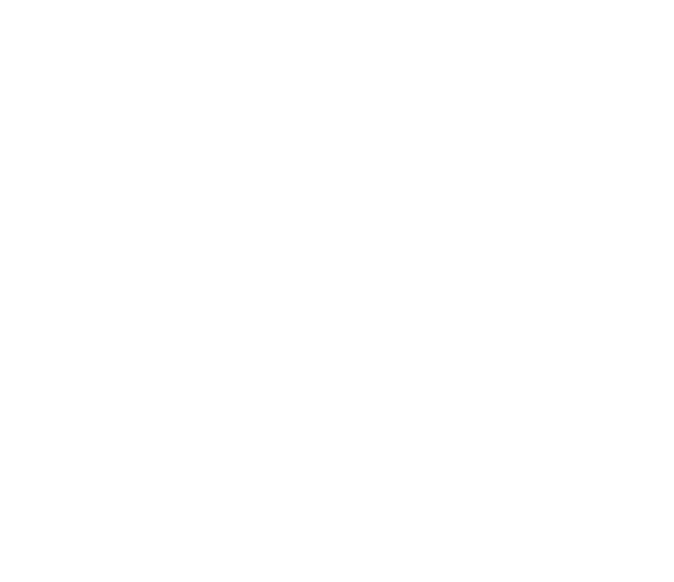
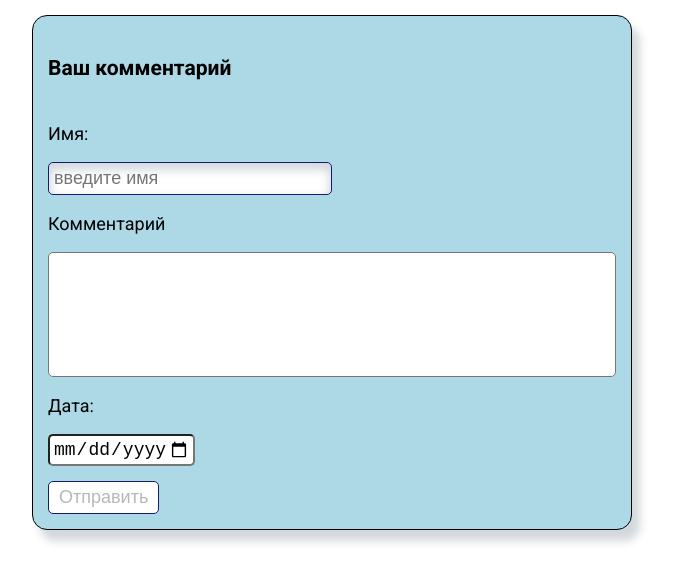
Before and after one commit to annettabel87/comments, a website built with webpack: page src/index.html in a window 1280 px wide. Shown: the whole page, without its empty margins (308-982 px from the left). Built offline with nearby package versions, Linux system fonts and the light colour scheme.

Commit message:
add form component

```diff
--- /dev/null
+++ b/src/commentsData.ts
@@ -0,0 +1,15 @@
+ export const commentsData: IFormData[] = [
+    {
+        id: 1,
+        name: 'Anna',
+        comment: 'hello',
+        date: '01.01.2022'
+    }
+]
+
+export interface IFormData {
+    id?: number;
+    name?: string,
+    comment?: string,
+    date?: string
+}
--- a/src/components/form.ts
+++ /dev/null
@@ -1,3 +0,0 @@
-import { createElement } from './control';
-
-export const form = createElement(null, 'form', 'form');
--- /dev/null
+++ b/src/components/form/form.scss
@@ -0,0 +1,75 @@
+.form {
+    background-color: lightblue;
+    max-width: 600px;
+    padding: 15px;
+    display: flex;
+    flex-direction: column;
+    align-items: flex-start;
+    margin: 0 auto;
+    border: 1px solid;
+    border-radius: 15px;
+    gap: 15px;
+    -webkit-box-shadow: 8px 11px 8px 0px rgba(34, 60, 80, 0.2);
+    -moz-box-shadow: 8px 11px 8px 0px rgba(34, 60, 80, 0.2);
+    box-shadow: 8px 11px 8px 0px rgba(34, 60, 80, 0.2);
+
+    &__input {
+        width: 50%;
+        padding: 5px;
+        -webkit-box-shadow: 0px 5px 10px 2px rgba(34, 60, 80, 0.2) inset;
+        -moz-box-shadow: 0px 5px 10px 2px rgba(34, 60, 80, 0.2) inset;
+        box-shadow: 0px 5px 10px 2px rgba(34, 60, 80, 0.2) inset;
+        border-radius: 5px;
+        border: 1px solid midnightblue;
+        font-size: 18px;
+
+        &.invalid {
+            outline: none;
+            border-color: red;
+        }
+
+        &:focus:focus.invalid {
+            outline: none;
+            border-color: red;
+        }
+    }
+
+    &__textarea {
+        width: 100%;
+        height: 125px;
+        resize: none;
+        overflow-y: scroll;
+        padding: 3px;
+        border-radius: 5px;
+        font-size: 18px;
+        outline: none;
+
+        &.invalid {
+            outline: none;
+            border-color: red;
+        }
+
+        &:focus.invalid {
+            outline: none;
+            border-color: red;
+        }
+    }
+
+    &__date {
+        padding: 3px;
+        border-radius: 5px;
+        font-size: 18px;
+    }
+
+    &__btn {
+        padding: 5px 10px;
+        background-color: #fff;
+        border: 1px solid midnightblue;
+        border-radius: 5px;
+        font-size: 18px;
+    }
+}
+
+.error {
+    color: red;
+}
--- /dev/null
+++ b/src/components/form/form.ts
@@ -0,0 +1,77 @@
+import { createElement } from '../../helpers/control';
+import { dateHelper } from '../../helpers/dateHelper';
+import { formHelper } from '../../helpers/formHelper';
+import './form.scss';
+
+export const form = createElement(null, 'form', 'form') as HTMLFormElement;
+const title = createElement(form, 'h3','form__title', 'Ваш комментарий');
+
+
+const nameLabel = createElement(form, 'label', 'form__label');
+nameLabel.textContent = 'Имя: ';
+const errorBlockName = formHelper.createErrorBlock(nameLabel,'длина от 4 до 30 символов', true);
+
+const nameInput = createElement(form, 'input', 'form__input') as HTMLInputElement;
+nameInput.setAttribute('placeholder', 'введите имя');
+nameInput.setAttribute('name', 'name');
+
+
+nameInput.addEventListener('input', () => {
+    changeHelper(nameInput, 4, 30, errorBlockName);
+});
+nameInput.addEventListener('blur', () => {
+    changeHelper(nameInput, 2, 300, errorBlockName);
+});
+
+const textLabel = createElement(form, 'label', 'form__label');
+textLabel.textContent = 'Комментарий';
+const errorBlockText = formHelper.createErrorBlock(textLabel,'длина от 1 до 300 символов', true);
+
+
+const textInput = createElement(form, 'textarea', 'form__textarea') as HTMLTextAreaElement;
+textInput.setAttribute('name', 'comment');
+
+textInput.addEventListener('input', () => {
+    changeHelper(textInput, 2, 300, errorBlockText);
+});
+textInput.addEventListener('blur', () => {
+    changeHelper(textInput, 2, 300, errorBlockText);
+});
+
+const dateLabel = createElement(form, 'label', 'form__label');
+dateLabel.textContent = 'Дата:';
+
+const dateInput = createElement(form, 'input', 'form__date') as HTMLInputElement;
+dateInput.setAttribute('type', 'date');
+dateInput.setAttribute('value','');
+dateInput.setAttribute('name', 'date');
+dateInput.setAttribute('max', dateHelper.getDateToString());
+
+const submitBtn = createElement(form, 'button', 'form__btn') as HTMLButtonElement;
+submitBtn.setAttribute('type', 'submit');
+submitBtn.textContent = 'Отправить';
+submitBtn.disabled = true;
+
+textInput.addEventListener('keydown', (e) => {
+    if(e.key === 'Enter'){
+        submitForm(e);
+    }
+})
+form.addEventListener('submit', (e) => {
+        submitForm(e);
+});
+
+
+function changeHelper(elem: HTMLInputElement | HTMLTextAreaElement, min: number, max: number, errorBlock: HTMLElement) {
+    const isValid = formHelper.validate(elem.value, min, max);
+    errorBlock.hidden =  isValid;
+
+    !isValid ? elem.classList.add('invalid') : elem.classList.remove('invalid');
+    submitBtn.disabled = !errorBlock.hidden;
+};
+
+function submitForm(e: SubmitEvent | KeyboardEvent) {
+    e.preventDefault();
+    formHelper.addData(nameInput.value, textInput.value, dateInput.value);
+    form.reset();
+}
--- a/src/global.scss
+++ b/src/global.scss
@@ -25,3 +25,7 @@ a {
     text-decoration: none;
     color: #fff;
 }
+
+.app {
+    padding: 15px;
+}
--- /dev/null
+++ b/src/helpers/dateHelper.ts
@@ -0,0 +1,11 @@
+export class dateHelper {
+
+    static getDateToString() {
+        const date = new Date();
+        return `${date.getFullYear()}-${this.correctDate(date.getMonth() + 1)}-${this.correctDate(date.getDate())}`;
+    }
+
+    private static correctDate(date: number) {
+        return date <  10 ? `0${date}` : date
+    }
+}
--- /dev/null
+++ b/src/helpers/formHelper.ts
@@ -0,0 +1,26 @@
+import { IFormData, commentsData } from "../commentsData";
+import { createElement } from "./control";
+import { dateHelper } from "./dateHelper";
+
+export class formHelper {
+
+    static addData(nameValue: string, textValue: string, dateValue: string) {
+        const data: IFormData = {};
+        data.id = Date.now();
+        data.name = nameValue;
+        data.comment = textValue;
+        data.date = dateValue ? dateValue : dateHelper.getDateToString();
+        commentsData.push(data);
+    }
+
+    static validate(value: string, min: number, max: number) {
+        return value.length >= min   && value.length <= max ? true : false
+    }
+
+    static createErrorBlock(parent: HTMLElement, text: string, isShow: boolean) {
+        const errorBlock = createElement(parent, 'div', 'error', '');
+        errorBlock.innerText =  text;
+        errorBlock.hidden  = isShow;
+        return errorBlock;
+    }
+}
--- a/src/index.ts
+++ b/src/index.ts
@@ -1,9 +1,9 @@
-import { createElement } from './components/control';
-import { form } from './components/form';
+import { createElement } from './helpers/control';
+import { form } from './components/form/form';
 import './global.scss';
 
 window.addEventListener('DOMContentLoaded', () => {
   const rootElement = document.body;
-  const App = createElement(rootElement, 'div', 'app');
-  App.append(form);
+  const app = createElement(rootElement, 'div', 'app');
+  app.append(form);
 });
```
Also changed, not shown: src/helpers/control.ts (renamed from src/components/control.ts).
